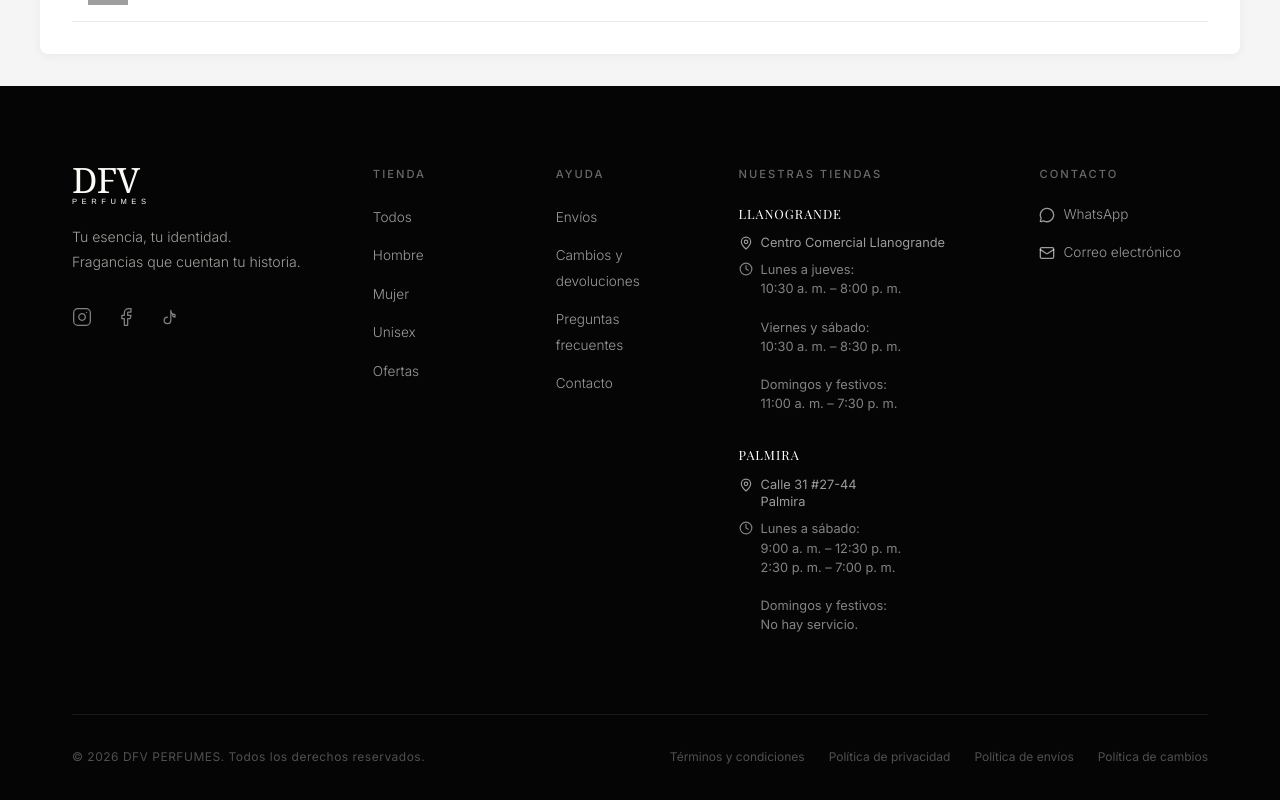
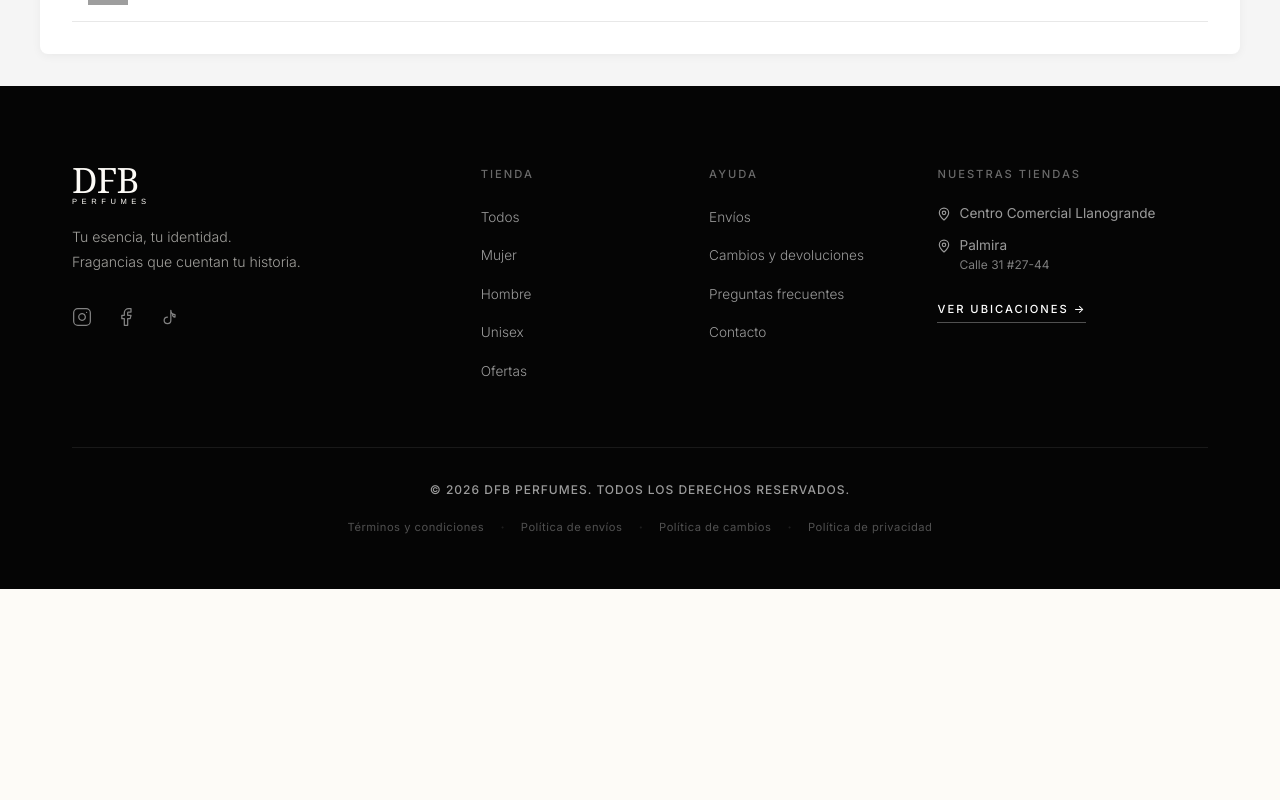
Before and after one commit to alexanderst2005-lab/perfumesdfv, a React (Vite) app: page /admin in a window 1280 px wide. Shown: the part 873-1673 px from the top of the page. After the commit the page ends 1462 px from the top, so only its background shows below. Built offline with nearby package versions, Linux system fonts and the light colour scheme; grey boxes are pictures that could not be loaded; a web font is replaced by a local one.

Commit message:
Limpieza y rediseño minimalista del Footer: marca DFB PERFUMES, eliminación de bloque de contacto y simplificación de ubicaciones. Copyright centrado.

```diff
--- a/src/components/Footer.jsx
+++ b/src/components/Footer.jsx
@@ -1,7 +1,7 @@
 import React from 'react';
 import { Link } from 'react-router-dom';
 
-import { MapPin, Clock, MessageCircle, Mail } from 'lucide-react';
+import { MapPin } from 'lucide-react';
 
 const InstagramIcon = ({ size = 20, color = 'currentColor' }) => (
   <svg width={size} height={size} viewBox="0 0 24 24" fill="none" stroke={color} strokeWidth="1.5" strokeLinecap="round" strokeLinejoin="round">
@@ -50,8 +50,8 @@ const Footer = () => (
 
         {/* 1. Marca */}
         <div className="footer-brand">
-          <svg viewBox="0 0 160 50" height="38" aria-label="DFV Perfumes" style={{ display: 'block', marginBottom: '1.25rem' }}>
-            <text x="0" y="36" fontFamily="Georgia, 'Times New Roman', serif" fontSize="46" fontWeight="400" letterSpacing="-1" fill="var(--color-cream)">DFV</text>
+          <svg viewBox="0 0 160 50" height="38" aria-label="DFB Perfumes" style={{ display: 'block', marginBottom: '1.25rem' }}>
+            <text x="0" y="36" fontFamily="Georgia, 'Times New Roman', serif" fontSize="46" fontWeight="400" letterSpacing="-1" fill="var(--color-cream)">DFB</text>
             <text x="0" y="50" fontFamily="'Helvetica Neue', Arial, sans-serif" fontSize="10" fontWeight="400" letterSpacing="6" fill="var(--color-cream)">PERFUMES</text>
           </svg>
           <p style={{ color: 'rgba(245,242,236,0.65)', fontSize: '0.88rem', lineHeight: '1.8', maxWidth: '260px', marginBottom: '2rem', fontFamily: 'var(--font-sans)', fontWeight: '300' }}>
@@ -74,7 +74,7 @@ const Footer = () => (
         <div>
           <h4 style={sectionTitleStyle}>Tienda</h4>
           <ul style={{ listStyle: 'none', display: 'flex', flexDirection: 'column', gap: '0.8rem', padding: 0, margin: 0 }}>
-            {[['Todos', '/tienda'], ['Hombre', '/tienda?category=Hombre'], ['Mujer', '/tienda?category=Mujer'], ['Unisex', '/tienda?category=Unisex'], ['Ofertas', '/tienda?offers=true']].map(([l, p]) => (
+            {[['Todos', '/tienda'], ['Mujer', '/tienda?category=Mujer'], ['Hombre', '/tienda?category=Hombre'], ['Unisex', '/tienda?category=Unisex'], ['Ofertas', '/tienda?offers=true']].map(([l, p]) => (
               <li key={l}>
                 <Link to={p} style={linkStyle} onMouseEnter={e => e.target.style.color = '#fff'} onMouseLeave={e => e.target.style.color = 'rgba(255,255,255,0.6)'}>{l}</Link>
               </li>
@@ -98,71 +98,57 @@ const Footer = () => (
         <div className="stores-section">
           <h4 style={sectionTitleStyle}>Nuestras Tiendas</h4>
 
-          <div className="stores-container" style={{ display: 'flex', flexDirection: 'column', gap: '2rem' }}>
-            {/* Llanogrande */}
-            <div>
-              <h5 style={{ fontSize: '0.8rem', letterSpacing: '1px', textTransform: 'uppercase', color: '#fff', marginBottom: '0.6rem', fontFamily: 'var(--font-serif)', fontWeight: '400' }}>Llanogrande</h5>
-              <p style={{ display: 'flex', gap: '0.5rem', color: 'rgba(255,255,255,0.6)', fontSize: '0.8rem', marginBottom: '0.5rem', lineHeight: '1.4' }}>
-                <MapPin size={14} style={{ marginTop: '2px', flexShrink: 0 }} />
+          <div className="stores-container" style={{ display: 'flex', flexDirection: 'column', gap: '1.2rem' }}>
+            <ul style={{ listStyle: 'none', display: 'flex', flexDirection: 'column', gap: '0.8rem', padding: 0, margin: 0 }}>
+              <li style={{ display: 'flex', gap: '0.5rem', color: 'rgba(255,255,255,0.6)', fontSize: '0.85rem', lineHeight: '1.4' }}>
+                <MapPin size={14} style={{ marginTop: '3px', flexShrink: 0 }} />
                 <span>Centro Comercial Llanogrande</span>
-              </p>
-              <div style={{ display: 'flex', gap: '0.5rem', color: 'rgba(255,255,255,0.5)', fontSize: '0.8rem', lineHeight: '1.5' }}>
-                <Clock size={14} style={{ marginTop: '2px', flexShrink: 0 }} />
-                <div>
-                  Lunes a jueves:<br/>10:30 a. m. – 8:00 p. m.<br/><br/>
-                  Viernes y sábado:<br/>10:30 a. m. – 8:30 p. m.<br/><br/>
-                  Domingos y festivos:<br/>11:00 a. m. – 7:30 p. m.
-                </div>
-              </div>
-            </div>
+              </li>
+              <li style={{ display: 'flex', gap: '0.5rem', color: 'rgba(255,255,255,0.6)', fontSize: '0.85rem', lineHeight: '1.4' }}>
+                <MapPin size={14} style={{ marginTop: '3px', flexShrink: 0 }} />
+                <span>Palmira<br/><span style={{ fontSize: '0.75rem', opacity: 0.8 }}>Calle 31 #27-44</span></span>
+              </li>
+            </ul>
 
-            {/* Palmira */}
-            <div>
-              <h5 style={{ fontSize: '0.8rem', letterSpacing: '1px', textTransform: 'uppercase', color: '#fff', marginBottom: '0.6rem', fontFamily: 'var(--font-serif)', fontWeight: '400' }}>Palmira</h5>
-              <p style={{ display: 'flex', gap: '0.5rem', color: 'rgba(255,255,255,0.6)', fontSize: '0.8rem', marginBottom: '0.5rem', lineHeight: '1.4' }}>
-                <MapPin size={14} style={{ marginTop: '2px', flexShrink: 0 }} />
-                <span>Calle 31 #27-44<br/>Palmira</span>
-              </p>
-              <div style={{ display: 'flex', gap: '0.5rem', color: 'rgba(255,255,255,0.5)', fontSize: '0.8rem', lineHeight: '1.5' }}>
-                <Clock size={14} style={{ marginTop: '2px', flexShrink: 0 }} />
-                <div>
-                  Lunes a sábado:<br/>9:00 a. m. – 12:30 p. m.<br/>2:30 p. m. – 7:00 p. m.<br/><br/>
-                  Domingos y festivos:<br/>No hay servicio.
-                </div>
-              </div>
-            </div>
+            <Link
+              to="#"
+              style={{
+                fontSize: '0.7rem',
+                letterSpacing: '2px',
+                textTransform: 'uppercase',
+                color: '#fff',
+                borderBottom: '1px solid rgba(255,255,255,0.3)',
+                paddingBottom: '3px',
+                fontWeight: '500',
+                textDecoration: 'none',
+                transition: 'all 0.3s',
+                display: 'inline-block',
+                width: 'fit-content',
+                marginTop: '0.5rem'
+              }}
+              onMouseEnter={e => { e.target.style.opacity = 0.7; e.target.style.borderBottomColor = '#fff'; }}
+              onMouseLeave={e => { e.target.style.opacity = 1; e.target.style.borderBottomColor = 'rgba(255,255,255,0.3)'; }}
+            >
+              VER UBICACIONES →
+            </Link>
           </div>
-        </div>
-
-        {/* 5. Contacto */}
-        <div className="contact-section">
-          <h4 style={sectionTitleStyle}>Contacto</h4>
-          <ul style={{ listStyle: 'none', display: 'flex', flexDirection: 'column', gap: '1rem', padding: 0, margin: 0 }}>
-            <li>
-              <a href="https://wa.me/573000000000" target="_blank" rel="noreferrer" style={{ ...linkStyle, display: 'flex', alignItems: 'center', gap: '0.5rem' }} onMouseEnter={e => e.currentTarget.style.color = '#fff'} onMouseLeave={e => e.currentTarget.style.color = 'rgba(255,255,255,0.6)'}>
-                <MessageCircle size={16} /> WhatsApp
-              </a>
-            </li>
-            <li>
-              <a href="mailto:info@dfvperfumes.com" style={{ ...linkStyle, display: 'flex', alignItems: 'center', gap: '0.5rem' }} onMouseEnter={e => e.currentTarget.style.color = '#fff'} onMouseLeave={e => e.currentTarget.style.color = 'rgba(255,255,255,0.6)'}>
-                <Mail size={16} /> Correo electrónico
-              </a>
-            </li>
-          </ul>
         </div>
 
       </div>
 
       {/* Bottom bar */}
       <div className="footer-bottom">
-        <p style={{ color: 'rgba(255,255,255,0.3)', fontSize: '0.75rem', fontFamily: 'var(--font-sans)', letterSpacing: '0.5px' }}>
-          &copy; {new Date().getFullYear()} DFV PERFUMES. Todos los derechos reservados.
+        <p style={{ color: 'rgba(255,255,255,0.6)', fontSize: '0.75rem', fontFamily: 'var(--font-sans)', letterSpacing: '1px', marginBottom: '1rem', fontWeight: '500' }}>
+          &copy; 2026 DFB PERFUMES. TODOS LOS DERECHOS RESERVADOS.
         </p>
         <div className="footer-legal">
-          {['Términos y condiciones', 'Política de privacidad', 'Política de envíos', 'Política de cambios'].map(l => (
-            <Link key={l} to="#" style={{ color: 'rgba(255,255,255,0.3)', fontSize: '0.75rem', textDecoration: 'none', transition: 'color 0.2s' }} onMouseEnter={e => e.target.style.color = 'rgba(255,255,255,0.6)'} onMouseLeave={e => e.target.style.color = 'rgba(255,255,255,0.3)'}>
-              {l}
-            </Link>
+          {['Términos y condiciones', 'Política de envíos', 'Política de cambios', 'Política de privacidad'].map((l, index) => (
+            <React.Fragment key={l}>
+              <Link to="#" style={{ color: 'rgba(255,255,255,0.3)', fontSize: '0.7rem', textDecoration: 'none', transition: 'color 0.2s', letterSpacing: '0.5px' }} onMouseEnter={e => e.target.style.color = 'rgba(255,255,255,0.6)'} onMouseLeave={e => e.target.style.color = 'rgba(255,255,255,0.3)'}>
+                {l}
+              </Link>
+              {index < 3 && <span className="legal-separator" style={{ color: 'rgba(255,255,255,0.1)' }}>·</span>}
+            </React.Fragment>
           ))}
         </div>
       </div>
@@ -171,23 +157,24 @@ const Footer = () => (
     <style>{`
       .footer-grid {
         display: grid;
-        grid-template-columns: 1.5fr 0.8fr 0.8fr 1.5fr 1fr;
+        grid-template-columns: 2fr 1fr 1fr 1.5fr;
         gap: 3rem;
-        margin-bottom: 5rem;
+        margin-bottom: 4rem;
       }
       .footer-bottom {
         border-top: 1px solid rgba(255,255,255,0.08);
         padding-top: 2rem;
         display: flex;
-        justify-content: space-between;
-        flex-wrap: wrap;
-        gap: 1.5rem;
+        flex-direction: column;
         align-items: center;
+        text-align: center;
       }
       .footer-legal {
         display: flex;
-        gap: 1.5rem;
+        gap: 1rem;
         flex-wrap: wrap;
+        justify-content: center;
+        align-items: center;
       }
 
       @media (max-width: 1024px) {
@@ -216,32 +203,14 @@ const Footer = () => (
         .stores-section {
           grid-column: 1 / -1;
         }
-        .stores-container {
-          display: grid;
-          grid-template-columns: 1fr 1fr;
-          gap: 1rem;
-        }
-        .contact-section {
-          grid-column: 1 / -1;
-        }
         .social-links {
           justify-content: flex-start;
         }
-        .footer-bottom {
-          flex-direction: column;
-          align-items: flex-start;
-          gap: 1.5rem;
-          padding-top: 1.5rem;
+        .footer-legal {
+          gap: 0.6rem;
         }
-        .footer-legal {
-          flex-direction: row;
-          flex-wrap: wrap;
-          gap: 0.8rem 1.5rem;
-        }
-      }
-      @media (max-width: 480px) {
-        .stores-container {
-          grid-template-columns: 1fr; /* Para pantallas muy pequeñas apilar las tiendas */
+        .legal-separator {
+          display: none;
         }
       }
     `}</style>
```
